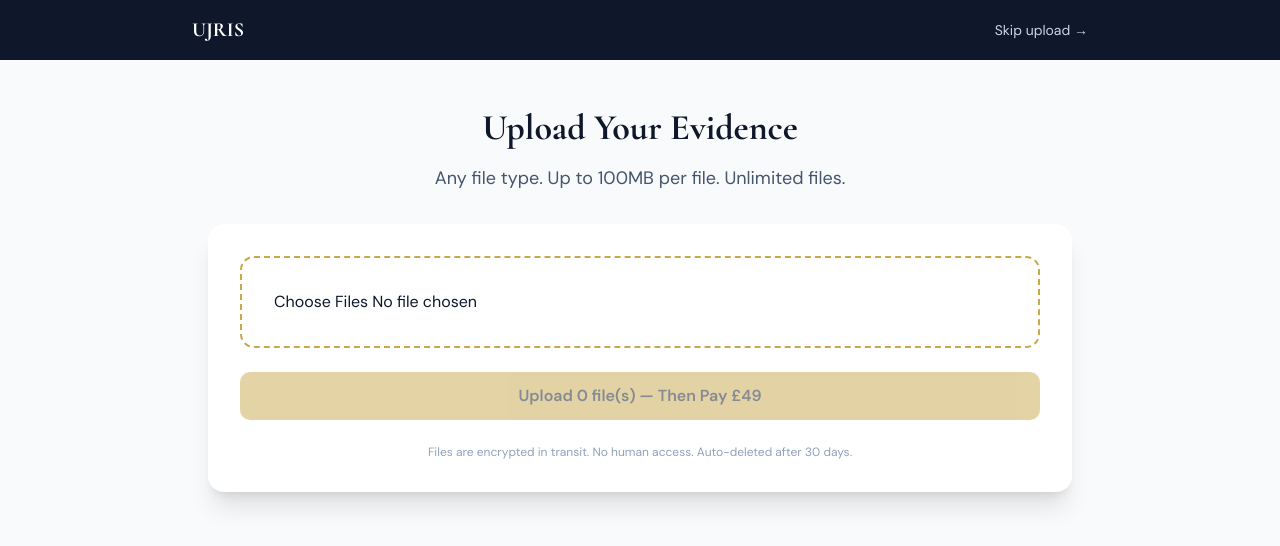
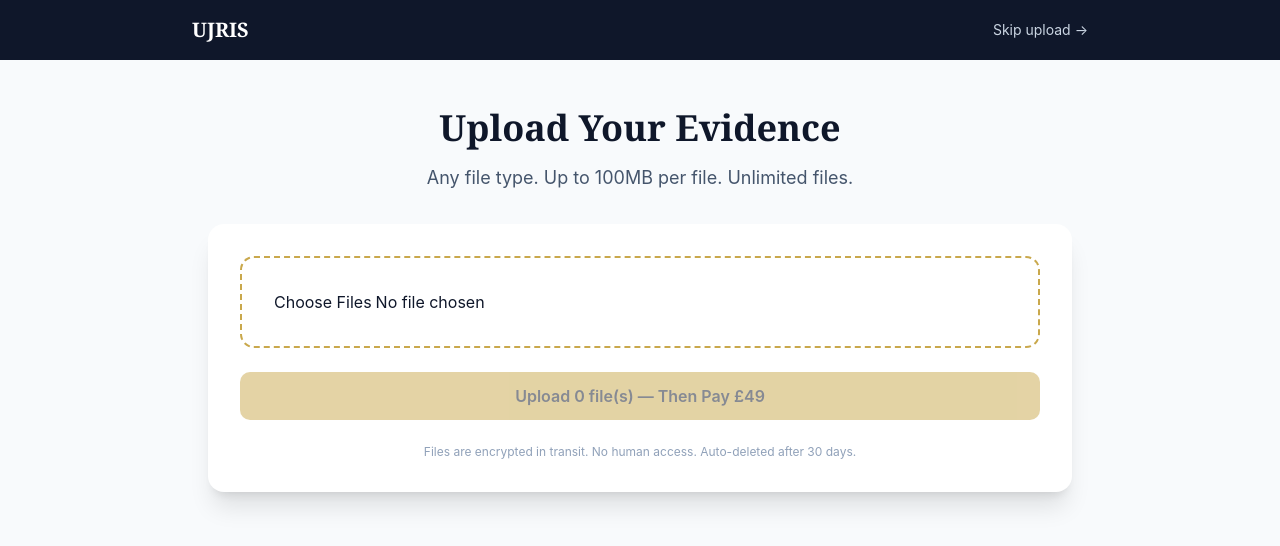
Before and after one commit to ujrisdigital-beep/ujris-app, a Next.js app: page /upload in a window 1280 px wide. Shown: the top 546 px of the page. Built offline with nearby package versions, Linux system fonts and the light colour scheme.

Commit message:
fix: resolve Google Fonts fetch failure during build

```diff
--- a/app/globals.css
+++ b/app/globals.css
@@ -63,9 +63,9 @@
 }
 
 @theme inline {
-  --font-sans: var(--font-sans), 'DM Sans', system-ui, sans-serif;
-  --font-serif: var(--font-serif), 'Cormorant Garamond', Georgia, serif;
-  --font-mono: 'Geist Mono', 'Geist Mono Fallback';
+  --font-sans: -apple-system, BlinkMacSystemFont, 'Segoe UI', system-ui, sans-serif;
+  --font-serif: Georgia, 'Times New Roman', Times, serif;
+  --font-mono: 'SFMono-Regular', Consolas, 'Liberation Mono', Menlo, monospace;
   --color-background: var(--background);
   --color-foreground: var(--foreground);
   --color-card: var(--card);
--- a/app/layout.tsx
+++ b/app/layout.tsx
@@ -1,19 +1,6 @@
 import type { Metadata, Viewport } from 'next'
-import { Cormorant_Garamond, DM_Sans } from 'next/font/google'
 import { Analytics } from '@vercel/analytics/next'
 import './globals.css'
-
-const cormorant = Cormorant_Garamond({
-  subsets: ["latin"],
-  weight: ["400", "500", "600", "700"],
-  variable: "--font-serif"
-});
-
-const dmSans = DM_Sans({
-  subsets: ["latin"],
-  weight: ["400", "500", "600", "700"],
-  variable: "--font-sans"
-});
 
 export const metadata: Metadata = {
   title: 'UJRIS | Justice Intelligence - AI-Powered Legal Tools',
@@ -39,7 +26,7 @@ export default function RootLayout({
   children: React.ReactNode
 }>) {
   return (
-    <html lang="en" className={`${cormorant.variable} ${dmSans.variable}`}>
+    <html lang="en">
       <body className="font-sans antialiased">
         {children}
         {process.env.NODE_ENV === 'production' && <Analytics />}
```
